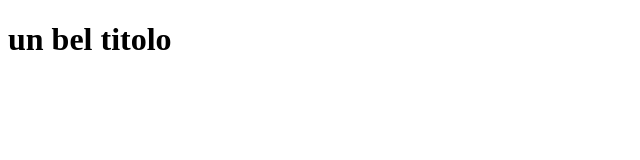
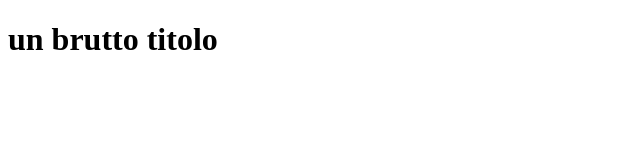
Before and after one commit to aCute5/livecoding-1, a plain HTML site: page index.html in a window 1280 px wide. Shown: the whole page, without its empty margins (0-640 px from the left). Drawn offline with Linux system fonts and the light colour scheme.

Commit message:
changed title

```diff
--- a/index.html
+++ b/index.html
@@ -7,6 +7,6 @@
     <title>Document</title>
 </head>
 <body>
-    <h1>un bel titolo</h1>
+    <h1>un brutto titolo</h1>
 </body>
 </html>
```
